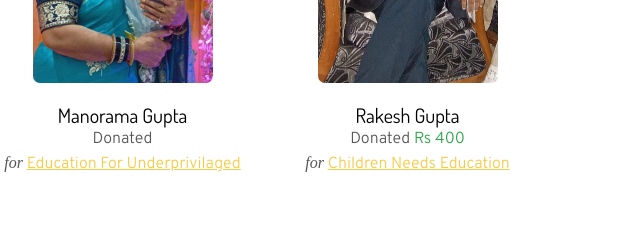
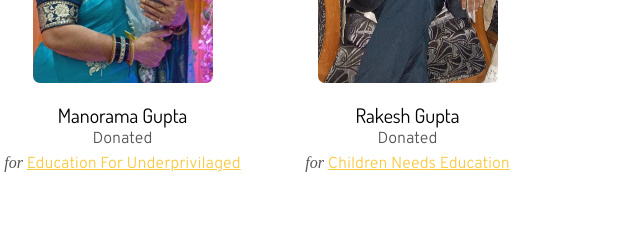
Before and after one commit to TanmayAgarwal123/Lakshya-NGO, a plain HTML site: page donate.html in a window 1280 px wide. Shown: the part 1220-1460 px from the top of the page, 90-730 px from the left. Drawn offline with Linux system fonts and the light colour scheme; some packages are replaced by stand-ins of ours; no server answers; files whose address does not match are found by name.

Commit message:
Update donate.html

```diff
--- a/donate.html
+++ b/donate.html
@@ -86,7 +86,7 @@
             <img src="images/rakesh.jpg" alt="Image placeholder" class="img-fluid">
             <div class="donate-info">
               <h2>Rakesh Gupta</h2>
-              <p>Donated <span class="text-success">Rs 400</span> <br> <em>for</em> <a href="#" class="link-underline fundraise-item">Children Needs Education</a></p>
+              <p>Donated <!--<span class="text-success">Rs 400</span>--> <br> <em>for</em> <a href="#" class="link-underline fundraise-item">Children Needs Education</a></p>
             </div>
           </div>
         </div>
```
